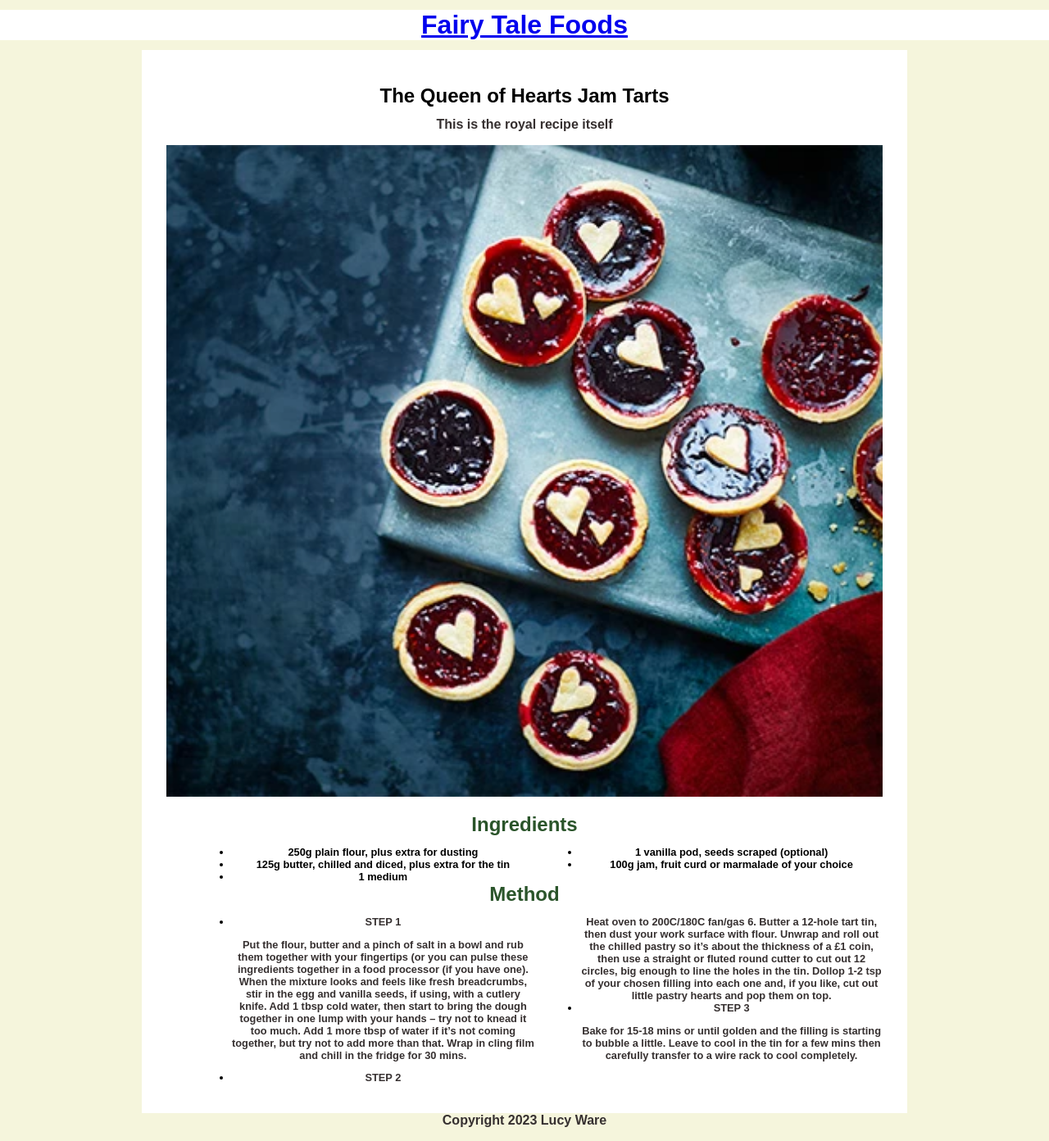
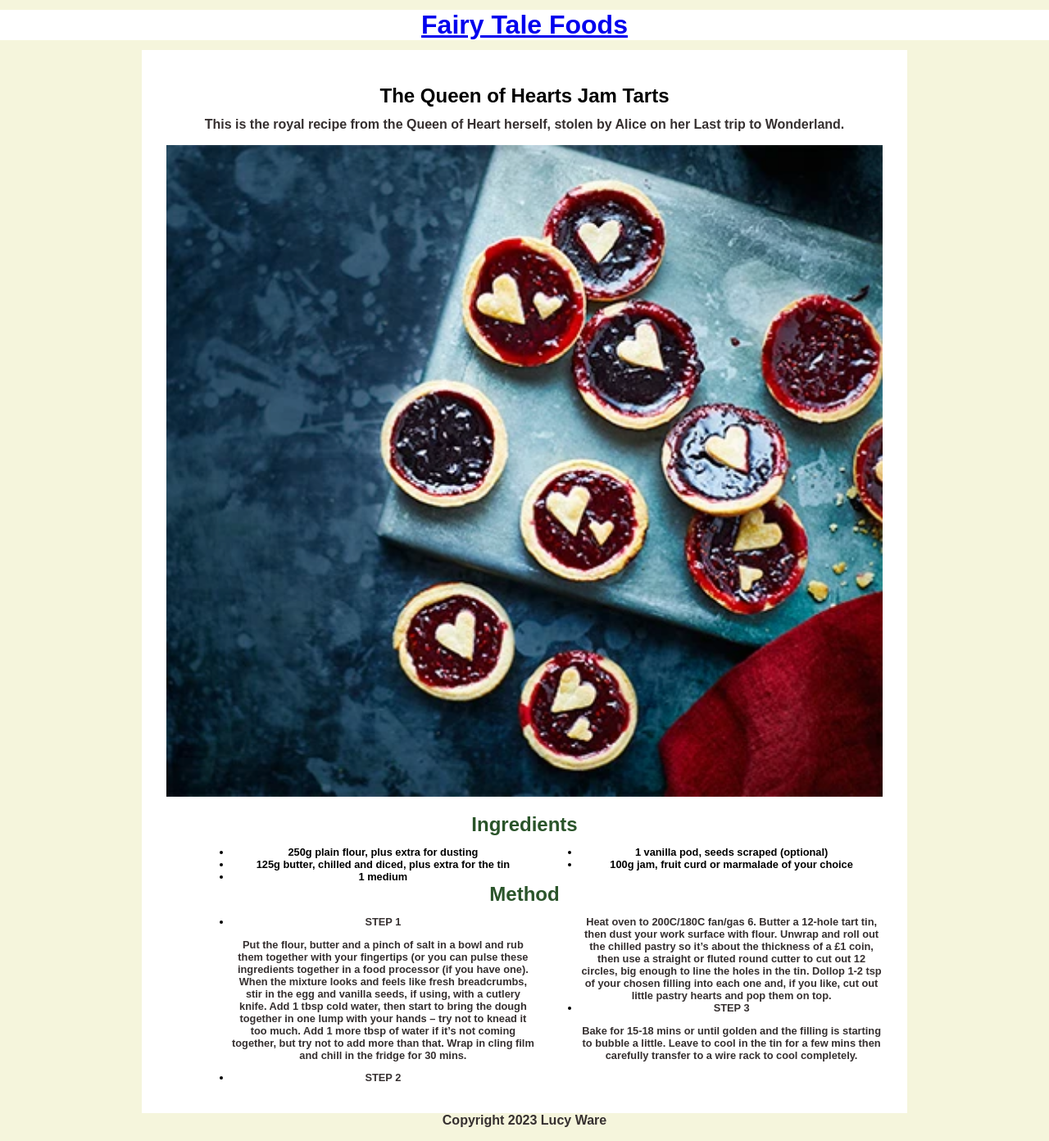
Before and after one commit to Lucyware/Fairytalefoods, a Jekyll site: the page built from _recipes/recipe2.md, in a window 1280 px wide. Shown: the whole page at 82% size. Built offline with Jekyll 4.4.1, drawn with Linux system fonts in a browser that asks for light colours.

Commit message:
Update Recipe “recipe2”

```diff
--- a/_recipes/recipe2.md
+++ b/_recipes/recipe2.md
@@ -5,7 +5,7 @@ order: 1
 layout: recipe
 published: true
 ---
-This is the royal recipe itself
+This is the royal recipe from the Queen of Heart herself, stolen by Alice on her Last trip to Wonderland.
 
 ![](../uploads/jam-tarts.webp)
 
```
